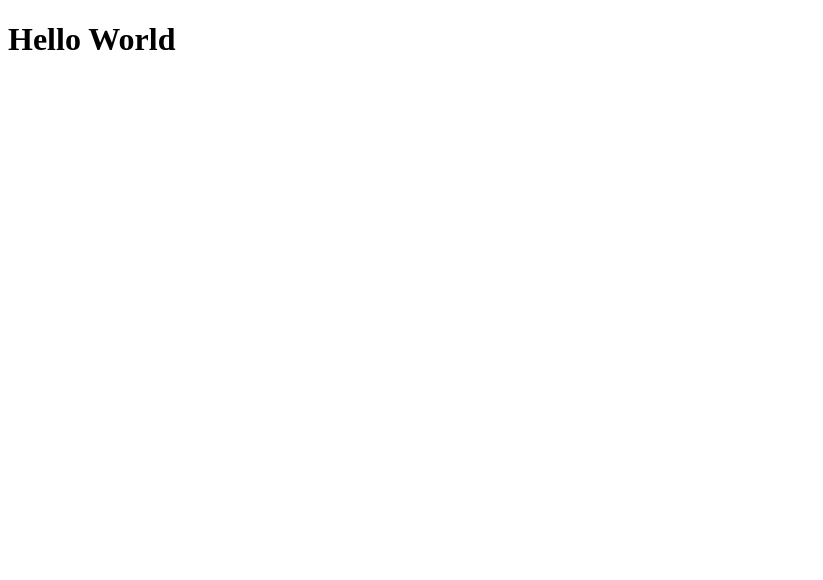
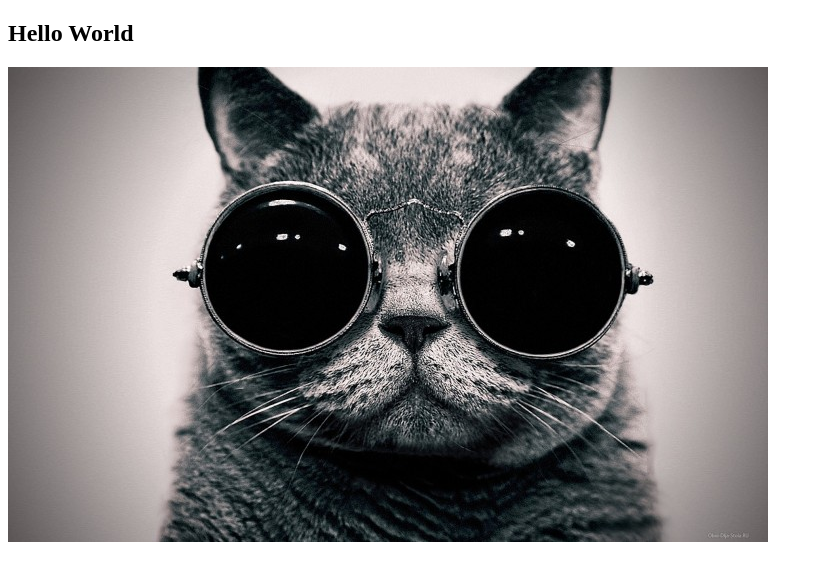
Before and after one commit to nastykrav/Hello-world, a plain HTML site: page index.html in a window 1280 px wide. Shown: the whole page, without its empty margins (0-823 px from the left). Drawn offline with Linux system fonts and the light colour scheme.

Commit message:
Update index.html

```diff
--- a/index.html
+++ b/index.html
@@ -4,7 +4,7 @@
   <title>Hello World</title>
  </head>
  <body>
-   <h1>Hello World</h1>
-   <img src"grumpy.jpg alt"Grumpy Cat">
+   <h2>Hello World</h2>
+   <img src="grumpy.jpg" alt="Grumpy Cat">
    </body>
   </html>
```
